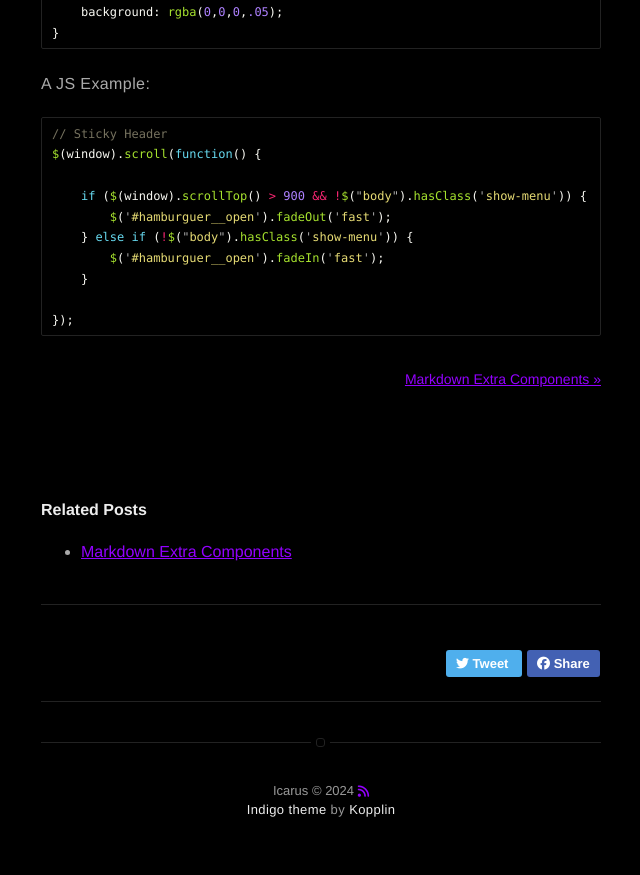
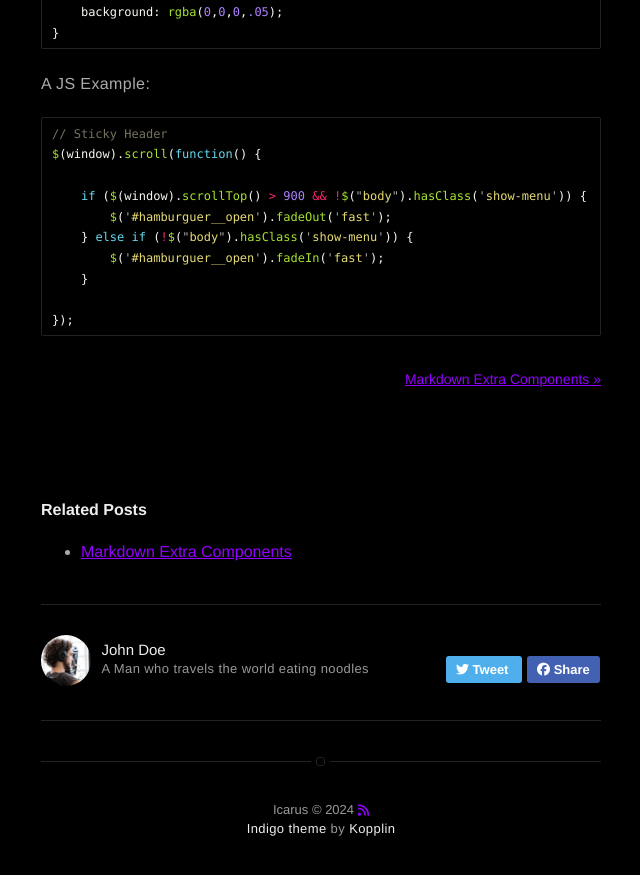
Before and after one commit to icarus0001/icarus0001.github.io, a Jekyll site: the page built from _posts/2016-02-24-markdown-common-elements.markdown, in a window 1280 px wide and 900 px high, scrolled down 5079 px. Shown: the top 875 px of the window, without its empty margins (319-959 px from the left). Built offline with Jekyll 4.4.1, drawn with Linux system fonts in a browser that asks for light colours; nearby versions of some CDN libraries; part of the change alters nothing that is shown.

Commit message:
Config 2

```diff
--- a/_config.yml
+++ b/_config.yml
@@ -41,19 +41,19 @@ disqus:
 # github: mygithub
 # email: myemail@gmail.com
 
-# authors:
-#   johndoe:
-#     name: John Doe
-#     bio: A Man who travels the world eating noodles
-#     external-image: false
-#     picture: assets/images/profile.jpg
-#     twitter: johndoe
-#   jamesfoster:
-#     name: James Foster
-#     bio: A Man who develops software with coffee
-#     external-image: false
-#     picture: assets/images/james.jpg
-#     twitter: jamesfoster
+authors:
+  johndoe:
+    name: John Doe
+    bio: A Man who travels the world eating noodles
+    external-image: false
+    picture: assets/images/profile.jpg
+    twitter: johndoe
+  jamesfoster:
+    name: James Foster
+    bio: A Man who develops software with coffee
+    external-image: false
+    picture: assets/images/james.jpg
+    twitter: jamesfoster
 
 # do you want a larger site? change the option below
 # options: [normal, large] | default: normal
```
